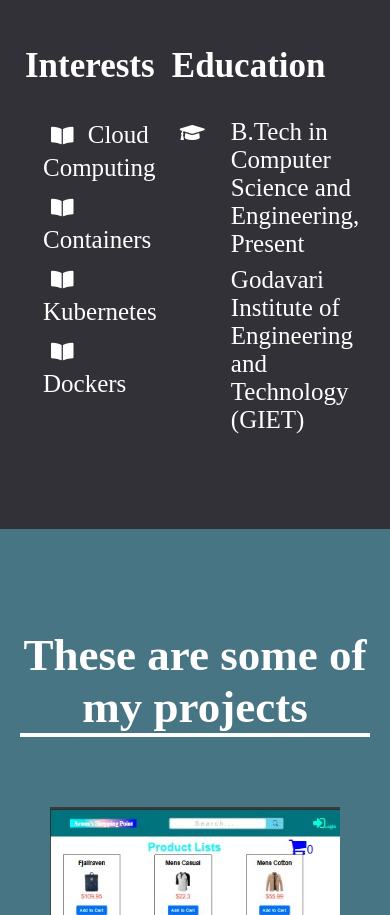
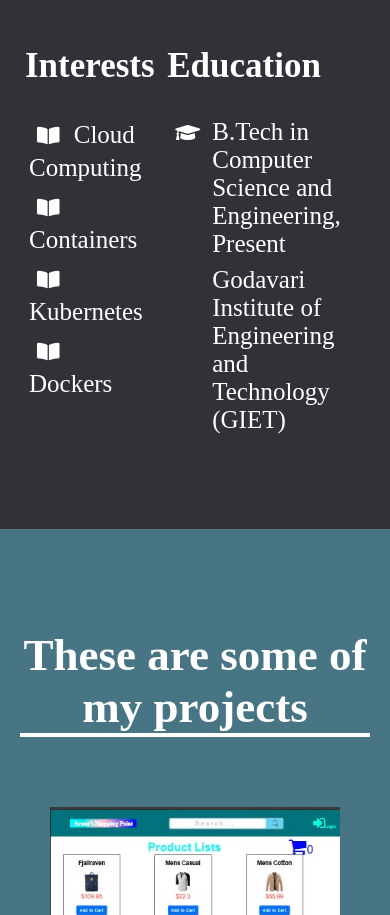
Before and after one commit to arunakamara/portfolio, a plain HTML site: page index.html in a window 390 px wide. Shown: the part 1217-2132 px from the top of the page. Drawn offline with Linux system fonts and the light colour scheme.

Commit message:
modified

```diff
--- a/style.css
+++ b/style.css
@@ -226,6 +226,7 @@ footer{
 
     p {
         font-size: 20px;
+
     }
 
     #profile {
@@ -239,3 +240,10 @@ footer{
         flex-direction: column;
     }
 }
+
+@media (max-width: 400px) {
+   #interest li, #education li {
+   padding: 3px 0 5px 3px;
+   margin-left: 1px;
+}
+}
```
